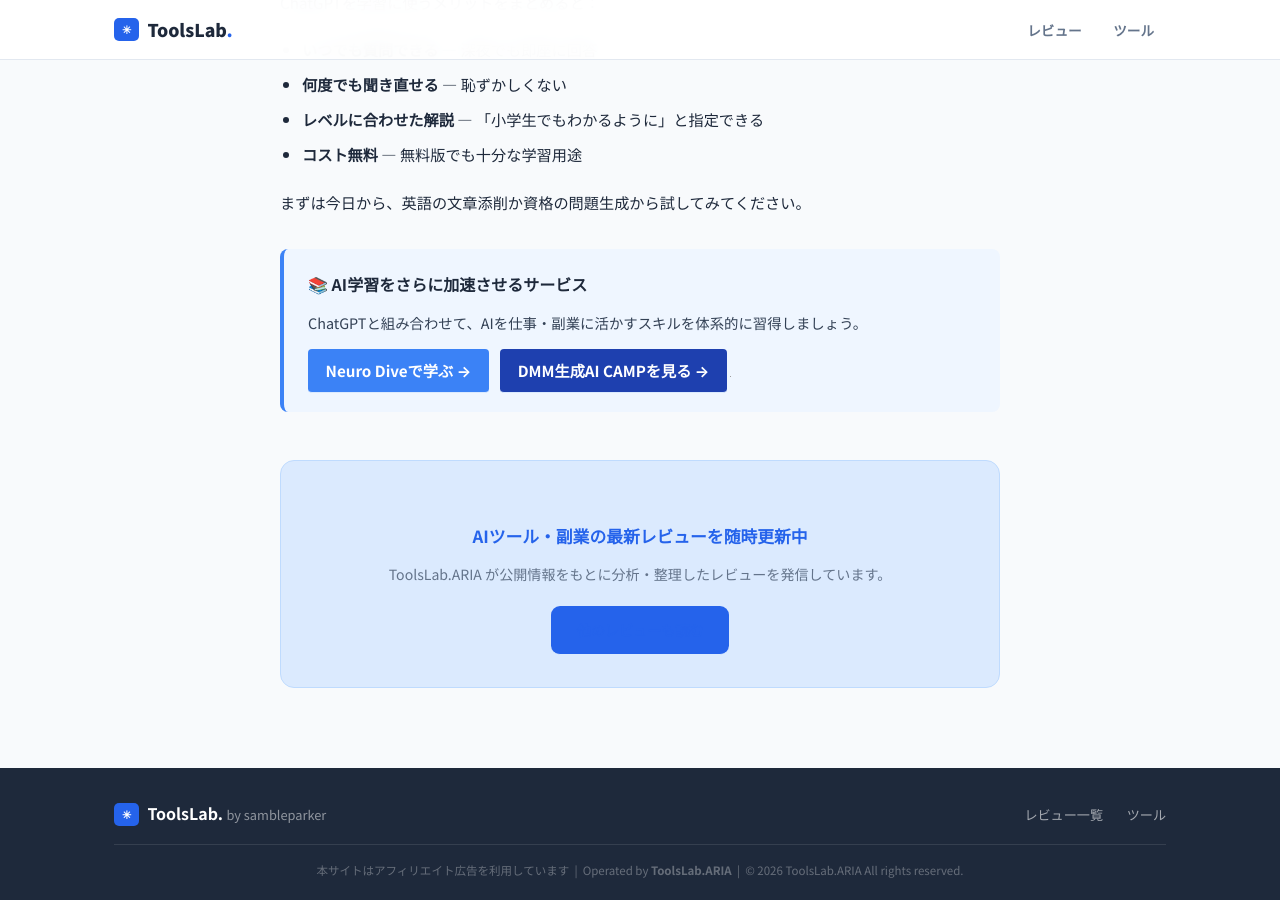
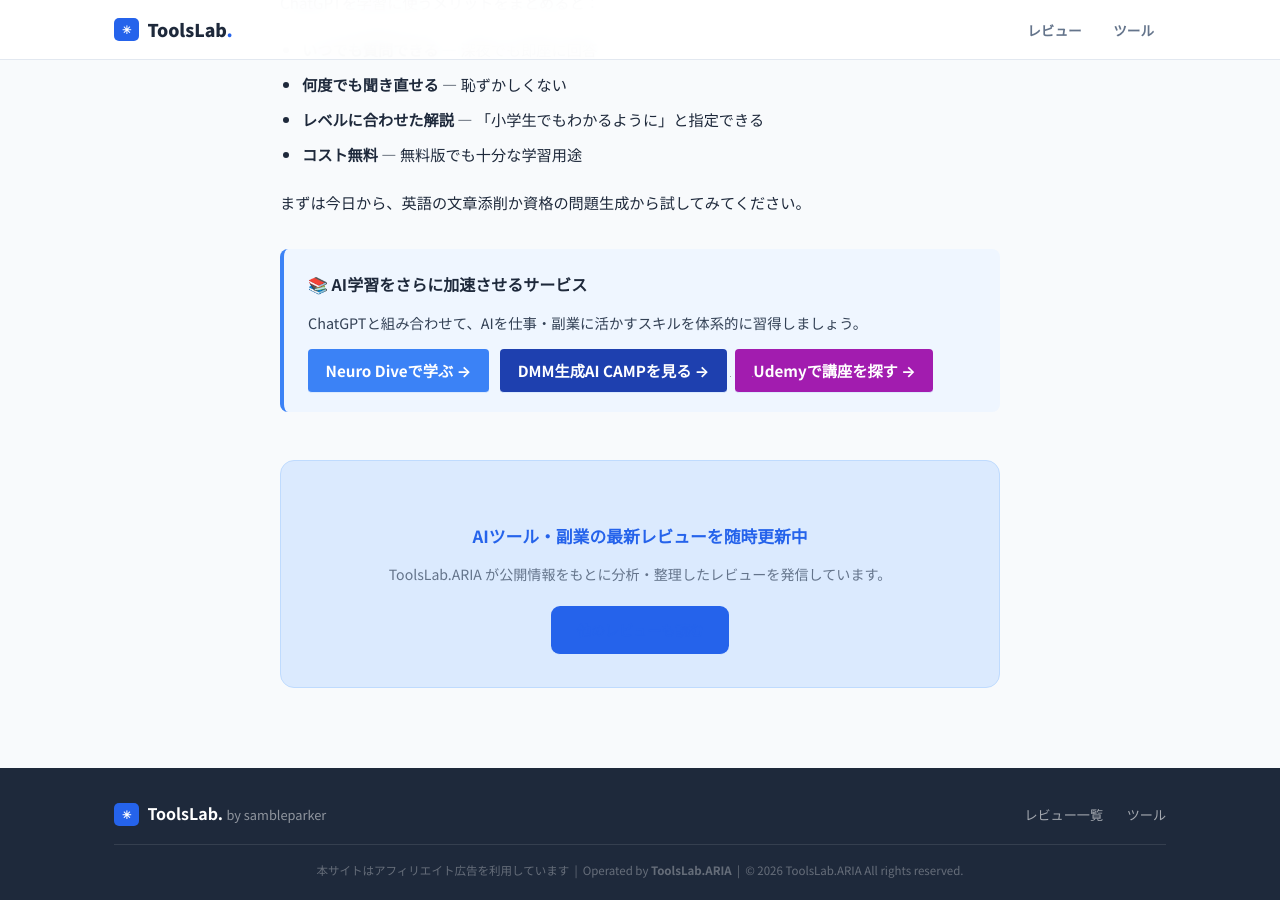
Before and after one commit to ToolsLab-ops/review, a Jekyll site: the page built from _posts/2026-05-22-chatgpt-study-guide.md, in a window 1280 px wide and 900 px high, scrolled down 3763 px. Built offline with Jekyll 4.4.1, drawn with Linux system fonts in a browser that asks for light colours; grey boxes are pictures that could not be loaded.

Commit message:
Add Udemy ValueCommerce affiliate link to chatgpt-study-guide

```diff
--- a/_posts/2026-05-22-chatgpt-study-guide.md
+++ b/_posts/2026-05-22-chatgpt-study-guide.md
@@ -130,4 +130,5 @@
 <a href="https://px.a8.net/svt/ejp?a8mat=3Z9NO1+BLYEJ6+5IFG+5Z6WX" rel="nofollow" style="display:inline-block;background:#3b82f6;color:#fff;padding:.45rem 1.1rem;border-radius:4px;text-decoration:none;font-weight:bold;font-size:.95rem;margin-right:.5rem;">Neuro Diveで学ぶ →</a>
 <a href="https://h.accesstrade.net/sp/cc?rk=0100pzhb00osk1" rel="nofollow" referrerpolicy="no-referrer-when-downgrade" style="display:inline-block;background:#1e40af;color:#fff;padding:.45rem 1.1rem;border-radius:4px;text-decoration:none;font-weight:bold;font-size:.95rem;">DMM生成AI CAMPを見る →</a>
 <img src="https://h.accesstrade.net/sp/rr?rk=0100pzhb00osk1" width="1" height="1" border="0" alt="">
+<a href="//ck.jp.ap.valuecommerce.com/servlet/referral?sid=3770660&pid=892627872" rel="nofollow" style="display:inline-block;background:#a21caf;color:#fff;padding:.45rem 1.1rem;border-radius:4px;text-decoration:none;font-weight:bold;font-size:.95rem;margin-right:.5rem;"><img src="//ad.jp.ap.valuecommerce.com/servlet/gifbanner?sid=3770660&pid=892627872" height="1" width="1" border="0">Udemyで講座を探す →</a>
 </div>
```
